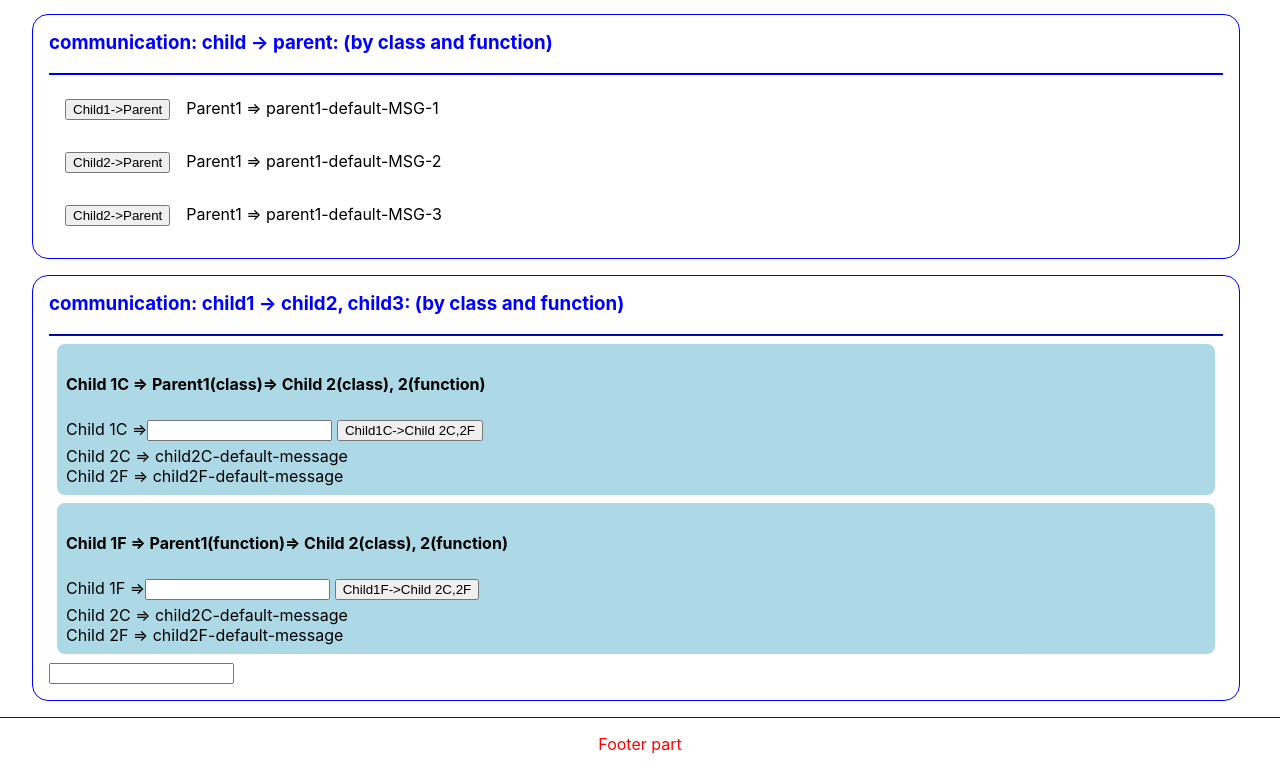
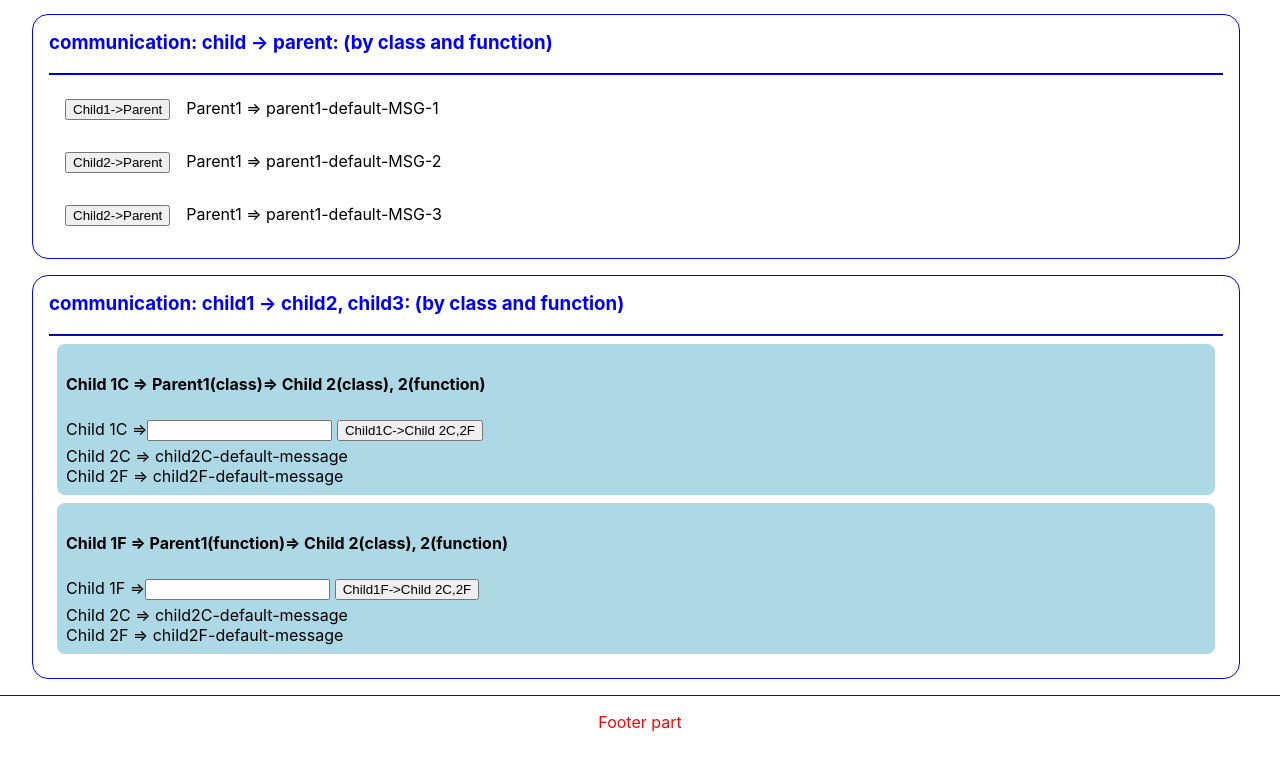
Before and after one commit to coding-camps/react-demo1, a React (Create React App) app: page /app1 in a window 1280 px wide. Shown: the part 1237-2007 px from the top of the page. After the commit the page ends 1985 px from the top, so only its background shows below. Built offline with nearby package versions, Linux system fonts and the light colour scheme.

Commit message:
fix: remove unuseful code

```diff
--- a/src/comps/app1/comm3CC.jsx
+++ b/src/comps/app1/comm3CC.jsx
@@ -70,7 +70,7 @@ class Comm3Parent1C extends Component {
     }
 }
 
-function Comm3Parent2F(props) {
+function Comm3Parent2F() {
     const [msg, setMsg] = useState(null);
     const getChildMsg = (childMsg) => {
         setMsg(childMsg);
@@ -111,7 +111,6 @@ export default class Comm3CC extends Component {
             <div>
                 <Comm3Parent1C/>
                 <Comm3Parent2F/>
-                <input type="text"/>
             </div>
         );
     }
```
